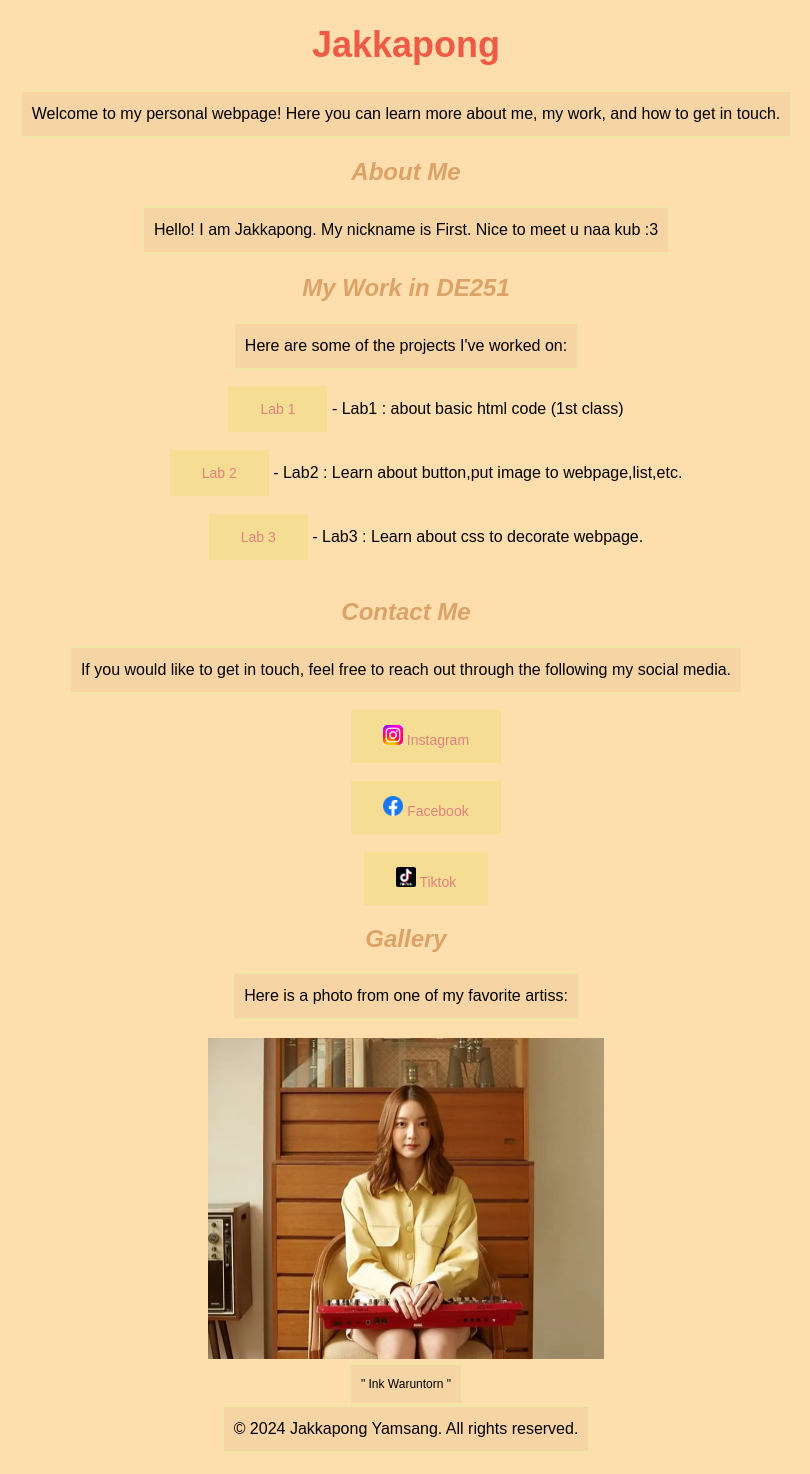
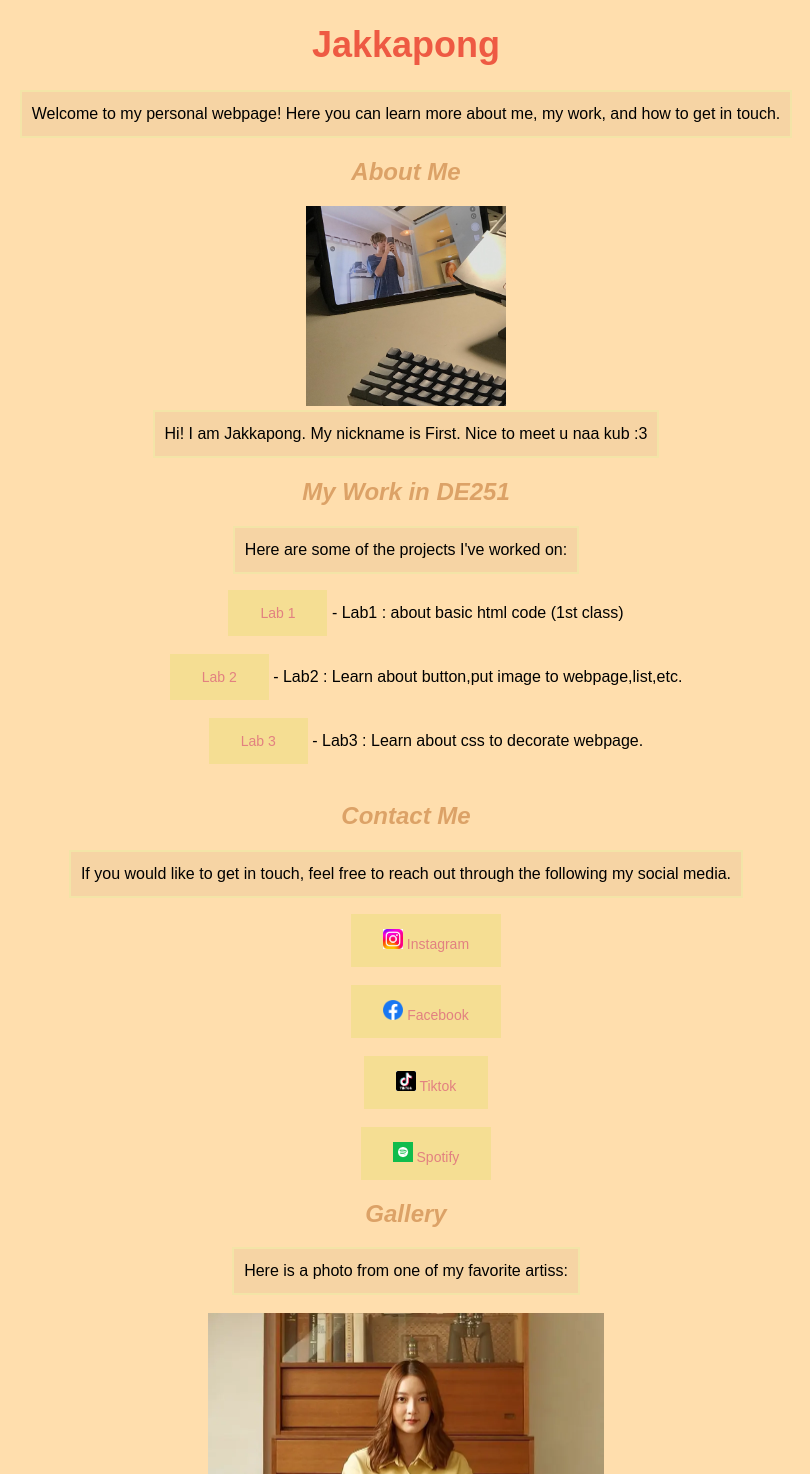
Before and after one commit to its1sttimeee/DE251, a plain HTML site: page Lab03_css/lab3_template.html in a window 1280 px wide. Shown: the top 1474 px of the page, without its empty margins (234-1044 px from the left). Before the commit the page ends 1453 px from the top, so only its background shows below. Drawn offline with Linux system fonts and the light colour scheme.

Commit message:
add picture and add spotify link

```diff
--- a/Lab03_css/lab3_template.html
+++ b/Lab03_css/lab3_template.html
@@ -14,7 +14,8 @@
 
     <section>
         <h2>About Me</h2>
-        <p>Hello! I am Jakkapong. My nickname is First. Nice to meet u naa kub :3 </p>
+        <img src="NongFirst.jpg" width="200" height="200"> <br>
+        <p>Hi! I am Jakkapong. My nickname is First. Nice to meet u naa kub :3 </p>
     </section>
 
     <section>
@@ -37,6 +38,8 @@
             <a href="https://www.facebook.com/its1sttimeee/" target="_blank" class="colbutton" ><img src="Facebook.png" alt="Instagram" width="20" height="20"> Facebook </a><br>
             <br>
             <a href="https://www.tiktok.com/@its1sttimeee" target="_blank" class="colbutton"><img src="Tiktok.png" alt="Instagram" width="20" height="20"> Tiktok </a><br>
+            <br>
+            <a href="https://open.spotify.com/user/31qurgz7735uuqtibe73wepenny4" target="_blank" class="colbutton"><img src="Spotify.png" alt="Instagram" width="20" height="20"> Spotify </a><br>
         </ul>
     </section>
 
```
Also changed, not shown: Lab03_css/NongFirst.jpg (added), Lab03_css/Spotify.png (added).
